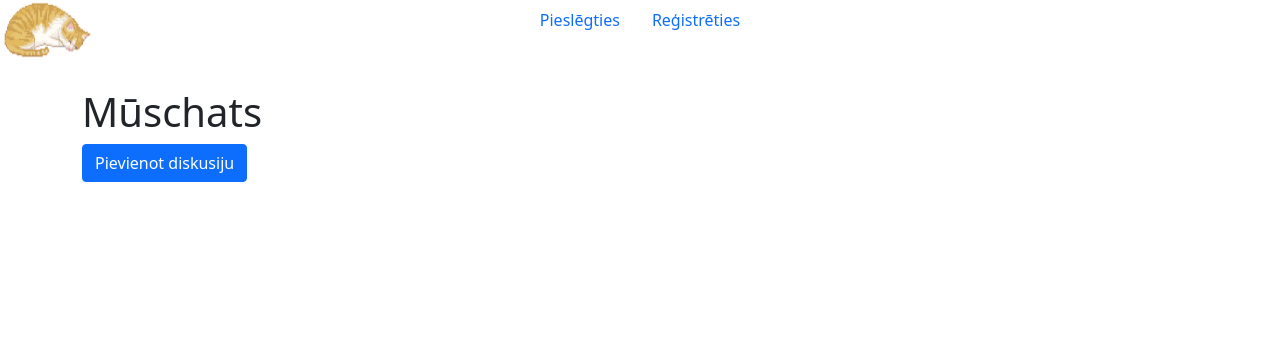
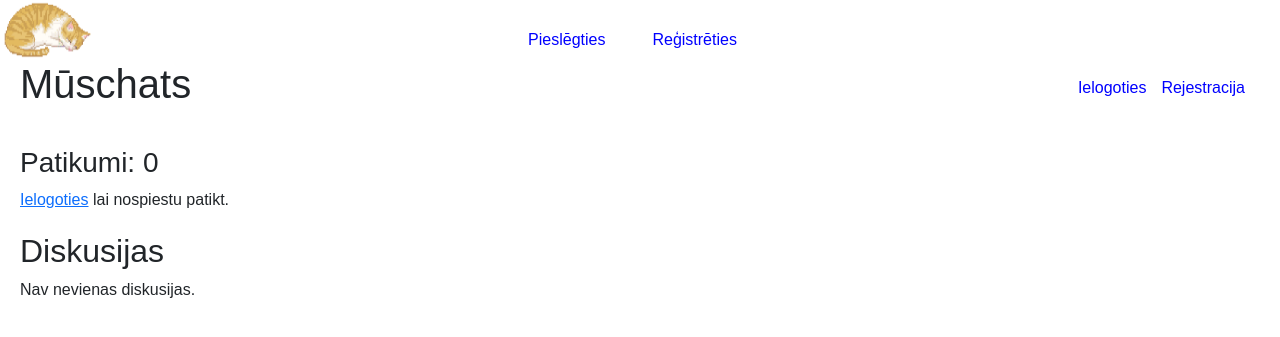
Before and after one commit to aylineren/Muschats, a Flask app: page / in a window 1280 px wide. Shown: the top 337 px of the page. Run offline with Flask 3, Linux system fonts and the light colour scheme; data comes from the database, SQL or seed files in the repository; data that the repository does not hold is empty.

Commit message:
stradaju

```diff
--- a/app.py
+++ b/app.py
@@ -1,5 +1,6 @@
-from flask import Flask, request, render_template, redirect, url_for
+from flask import Flask, request, render_template, redirect, url_for, session
 from flask_sqlalchemy import SQLAlchemy
+from datetime import datetime
 
 app = Flask(__name__)
 app.config['SQLALCHEMY_DATABASE_URI'] = 'sqlite:///datubaze.db'
@@ -14,10 +15,39 @@ class Lietotaji(db.Model):
     uzvards = db.Column(db.String(80), nullable=False)
     loma = db.Column(db.String(80), nullable=False)
 
+class Diskusijas(db.Model):
+    id = db.Column(db.Integer, primary_key=True)
+    virsraksts = db.Column(db.String(200), nullable=False)
+    saturs = db.Column(db.Text, nullable=False)
+    lietotaja_id = db.Column(db.Integer, db.ForeignKey('lietotaji.id'), nullable=False)
+    datums = db.Column(db.DateTime, default=datetime.utcnow)
+    komentari = db.relationship('Komentari', backref='diskusija', lazy=True, cascade='all, delete-orphan')
+
+class Komentari(db.Model):
+    id = db.Column(db.Integer, primary_key=True)
+    saturs = db.Column(db.Text, nullable=False)
+    lietotaja_id = db.Column(db.Integer, db.ForeignKey('lietotaji.id'), nullable=False)
+    diskusijas_id = db.Column(db.Integer, db.ForeignKey('diskusijas.id'), nullable=False)
+    datums = db.Column(db.DateTime, default=datetime.utcnow)
+    lietotajs = db.relationship('Lietotaji', backref='komentari')
+
+class Patikumi(db.Model):
+    id = db.Column(db.Integer, primary_key=True)
+    skaits = db.Column(db.Integer, default=0)
+
+def get_patikumi():
+    patikums = Patikumi.query.first()
+    if not patikums:
+        patikums = Patikumi(skaits=0)
+        db.session.add(patikums)
+        db.session.commit()
+    return patikums
+
 @app.route("/")
 def index():
-    discussions = []
-    return render_template("index.html", discussions=discussions)
+    patikums = get_patikumi()
+    diskusijas = Diskusijas.query.order_by(Diskusijas.datums.desc()).all()
+    return render_template("index.html", diskusijas=diskusijas, patikumi=patikums.skaits, ir_piesledzis='lietotajvards' in session)
 
 @app.route("/register", methods=["GET", "POST"])
 def register():
@@ -42,9 +72,51 @@ def login():
         parole = request.form.get("parole")
         lietotajs = Lietotaji.query.filter_by(lietotajvards=lietotajvards).first()
         if lietotajs and lietotajs.parole == parole:
+            session['lietotajvards'] = lietotajvards
+            session['lietotaja_id'] = lietotajs.id
             return redirect(url_for("index"))
         return "Nepareizs lietotājvārds vai parole", 401
     return render_template("login.html")
 
+@app.route("/logout")
+def logout():
+    session.clear()
+    return redirect(url_for("index"))
+
+@app.route("/diskusijas/jauna", methods=["GET", "POST"])
+def jauna_diskusija():
+    if 'lietotajvards' not in session:
+        return redirect(url_for("login"))
+    if request.method == "POST":
+        virsraksts = request.form.get("virsraksts")
+        saturs = request.form.get("saturs")
+        jauna = Diskusijas(virsraksts=virsraksts, saturs=saturs, lietotaja_id=session['lietotaja_id'])
+        db.session.add(jauna)
+        db.session.commit()
+        return redirect(url_for("index"))
+    return render_template("jauna_diskusija.html")
+
+@app.route("/diskusijas/<int:diskusijas_id>", methods=["GET", "POST"])
+def diskusija(diskusijas_id):
+    diskusija = Diskusijas.query.get_or_404(diskusijas_id)
+    if request.method == "POST":
+        if 'lietotajvards' not in session:
+            return redirect(url_for("login"))
+        saturs = request.form.get("saturs")
+        komentars = Komentari(saturs=saturs, lietotaja_id=session['lietotaja_id'], diskusijas_id=diskusijas_id)
+        db.session.add(komentars)
+        db.session.commit()
+        return redirect(url_for("diskusija", diskusijas_id=diskusijas_id))
+    return render_template("diskusija.html", diskusija=diskusija, ir_piesledzis='lietotajvards' in session)
+
+@app.route("/patikt")
+def patikt():
+    if 'lietotajvards' not in session:
+        return redirect(url_for("login"))
+    patikums = get_patikumi()
+    patikums.skaits += 1
+    db.session.commit()
+    return redirect(url_for("index"))
+
 if __name__ == "__main__":
-    app.run()
+    app.run(debug=True)
--- a/templates/index.html
+++ b/templates/index.html
@@ -5,6 +5,14 @@
     <meta vards="viewport" content="width=device-width, initial-scale=1.0">
     <link href="https://cdn.jsdelivr.net/npm/bootstrap@5.0.2/dist/css/bootstrap.min.css" rel="stylesheet" integrity="sha384-EVSTQN3/azprG1Anm3QDgpJLIm9Nao0Yz1ztcQTwFspd3yD65VohhpuuCOmLASjC" crossorigin="anonymous">
     <title>Mūschats</title>
+    <style>
+        body { font-family: Arial; margin: 20px; }
+        .header { display: flex; justify-content: space-between; align-items: center; margin-bottom: 30px; }
+        .nav a { margin-right: 15px; text-decoration: none; color: blue; }
+        .diskusija { border: 1px solid #ccc; padding: 15px; margin: 10px 0; border-radius: 5px; }
+        .diskusija a { color: blue; text-decoration: none; font-weight: bold; }
+        .info { color: #666; font-size: 0.9em; }
+    </style>
 </head>
 
 <body>
@@ -20,21 +28,42 @@
   </li>
 </ul>
 
-<div class="container mt-5">
+<div class="header">
     <h1>Mūschats</h1>
-    <a href="/pievienot_disk" class="btn btn-primary">Pievienot diskusiju</a>
-    <div class="mt-4">
-        {% for discussion in discussions %}
-            <div class="card mb-3">
-                <div class="card-body">
-                    <h2 class="card-title"><a href="/diskusija/{{ discussion.id }}">{{ discussion.title }}</a></h2>
-                    <p class="card-text">{{ discussion.content }}</p>
-                    <p class="card-text"><small class="text-muted">Likes: {{ discussion.likes|length }}</small></p>
-                </div>
-            </div>
-        {% endfor %}
+    <div class="nav">
+        {% if ir_piesledzis %}
+            <span>Sveiki, {{ session['lietotajvards'] }}!</span>
+            <a href="{{ url_for('jauna_diskusija') }}">Jauna diskusija</a>
+            <a href="{{ url_for('logout') }}">Izlogoties</a>
+        {% else %}
+            <a href="{{ url_for('login') }}">Ielogoties</a>
+            <a href="{{ url_for('register') }}">Rejestracija</a>
+        {% endif %}
     </div>
 </div>
 
+<div style="margin-bottom: 20px;">
+    <h3>Patikumi: {{ patikumi }}</h3>
+    {% if ir_piesledzis %}
+        <a href="{{ url_for('patikt') }}" style="padding: 10px 20px; background: #4CAF50; color: white; text-decoration: none; border-radius: 3px;">👍 Patikt</a>
+    {% else %}
+        <p><a href="{{ url_for('login') }}">Ielogoties</a> lai nospiestu patikt.</p>
+    {% endif %}
+</div>
+
+<h2>Diskusijas</h2>
+{% if diskusijas %}
+    {% for d in diskusijas %}
+        <div class="diskusija">
+            <a href="{{ url_for('diskusija', diskusijas_id=d.id) }}">{{ d.virsraksts }}</a>
+            <p>{{ d.saturs[:200] }}...</p>
+            <div class="info">
+                Autors: {{ d.lietotaja_id }} | {{ d.datums.strftime('%Y-%m-%d %H:%M') }} | Komentari: {{ d.komentari|length }}
+            </div>
+        </div>
+    {% endfor %}
+{% else %}
+    <p>Nav nevienas diskusijas.</p>
+{% endif %}
 </body>
 </html>
```
Also changed, not shown: templates/diskusija.html (+41 -13 lines), templates/jauna_diskusija.html (added, +21 -0 lines), templates/login.html (+7 -1 lines), templates/register.html (+8 -2 lines).
